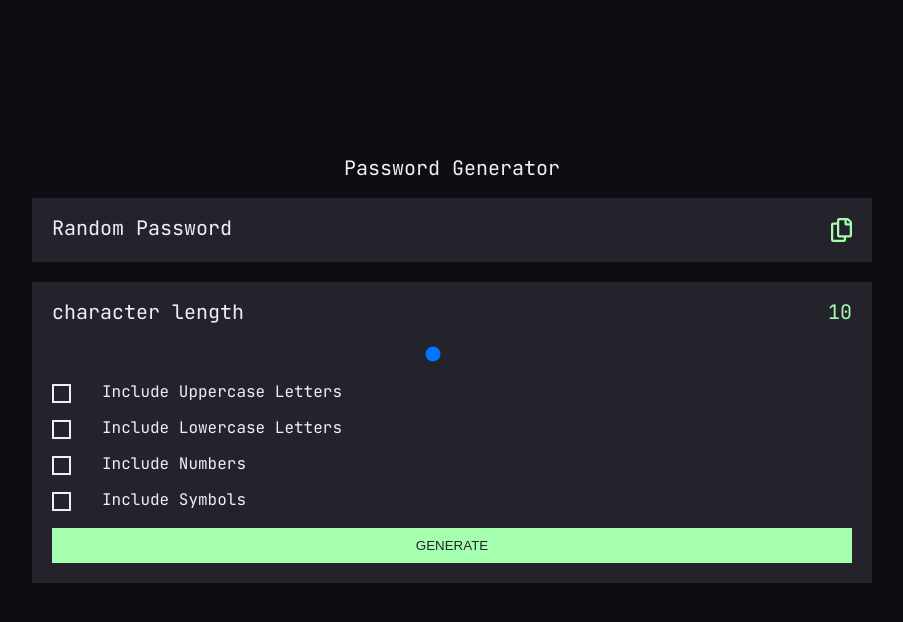
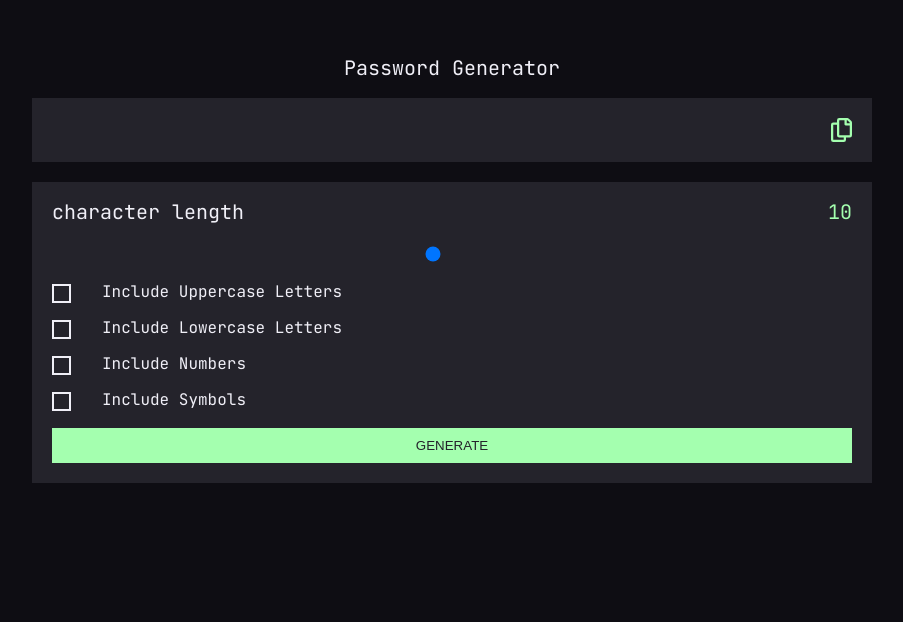
Before and after one commit to nicolenam/passwordGenerator, a React (Create React App) app: page / in a window 1280 px wide. Shown: the part 142-764 px from the top of the page, without its empty margins (188-1091 px from the left). Built offline with nearby package versions, Linux system fonts and the light colour scheme.

Commit message:
Added initial logic to handle the number of characters needed to generate random password

```diff
--- a/src/App.css
+++ b/src/App.css
@@ -59,7 +59,7 @@
   background-color: #0e0d13;
   font-size: 20px;
   max-width: 1440px;
-  margin: 300px auto;
+  margin: 200px auto;
 }
 
 h1{
@@ -81,7 +81,6 @@
 .display{
 	display: flex;
 	justify-content: space-between;
-
 }
 
 .display svg {
--- a/src/App.js
+++ b/src/App.js
@@ -1,15 +1,19 @@
 import './App.css';
+import { useState } from 'react';
 import Display from './Components/Display';
 import Form from './Components/Form';
 
 function App() {
+
+  const [ password, setPassword ] = useState("");
+
   return (
     <div className="App">
       <header>
         <h1>Password Generator</h1>
       </header>
-      <Display />
-      <Form />
+      <Display password={password} />
+      <Form setPassword={setPassword}/>
     </div>
   );
 }
--- a/src/Components/Display.js
+++ b/src/Components/Display.js
@@ -1,8 +1,13 @@
-const Display = () =>{
+const Display = ({password}) =>{
+
+    const handleClick = () =>{
+        password.select();
+    }
+
     return(
         <section className="display wrapper">
-                <h2>Random Password</h2>
-                <svg width="21" height="24" xmlns="http://www.w3.org/2000/svg"><path d="M20.341 3.091 17.909.659A2.25 2.25 0 0 0 16.319 0H8.25A2.25 2.25 0 0 0 6 2.25V4.5H2.25A2.25 2.25 0 0 0 0 6.75v15A2.25 2.25 0 0 0 2.25 24h10.5A2.25 2.25 0 0 0 15 21.75V19.5h3.75A2.25 2.25 0 0 0 21 17.25V4.682a2.25 2.25 0 0 0-.659-1.591ZM12.469 21.75H2.53a.281.281 0 0 1-.281-.281V7.03a.281.281 0 0 1 .281-.281H6v10.5a2.25 2.25 0 0 0 2.25 2.25h4.5v1.969a.282.282 0 0 1-.281.281Zm6-4.5H8.53a.281.281 0 0 1-.281-.281V2.53a.281.281 0 0 1 .281-.281H13.5v4.125c0 .621.504 1.125 1.125 1.125h4.125v9.469a.282.282 0 0 1-.281.281Zm.281-12h-3v-3h.451c.075 0 .147.03.2.082L18.667 4.6a.283.283 0 0 1 .082.199v.451Z" fill="#A4FFAF"/></svg>
+                <h2>{password}</h2>
+                <svg width="21" height="24" xmlns="http://www.w3.org/2000/svg"><path d="M20.341 3.091 17.909.659A2.25 2.25 0 0 0 16.319 0H8.25A2.25 2.25 0 0 0 6 2.25V4.5H2.25A2.25 2.25 0 0 0 0 6.75v15A2.25 2.25 0 0 0 2.25 24h10.5A2.25 2.25 0 0 0 15 21.75V19.5h3.75A2.25 2.25 0 0 0 21 17.25V4.682a2.25 2.25 0 0 0-.659-1.591ZM12.469 21.75H2.53a.281.281 0 0 1-.281-.281V7.03a.281.281 0 0 1 .281-.281H6v10.5a2.25 2.25 0 0 0 2.25 2.25h4.5v1.969a.282.282 0 0 1-.281.281Zm6-4.5H8.53a.281.281 0 0 1-.281-.281V2.53a.281.281 0 0 1 .281-.281H13.5v4.125c0 .621.504 1.125 1.125 1.125h4.125v9.469a.282.282 0 0 1-.281.281Zm.281-12h-3v-3h.451c.075 0 .147.03.2.082L18.667 4.6a.283.283 0 0 1 .082.199v.451Z" fill="#A4FFAF" onClick={handleClick}/></svg>
         </section>
     )
 }
--- a/src/Components/Form.js
+++ b/src/Components/Form.js
@@ -2,19 +2,33 @@
 import OptionsList from "./OptionsList";
 import Evaluation from "./Evaluation";
 
-const Form = () =>{
+const Form = ({setPassword}) =>{
 
-    const [length, setLength] = useState(10);
-    const [optionsArr, setOptionsArr] = useState([])
+    const [ length, setLength ] = useState(10);
+    const [ optionsArr, setOptionsArr ] = useState([]);
 
     const handleChange = (e) =>{
         setLength(e.target.value)
     }
 
-    const handleSubmit = (e) =>{
+    const generatePassword = (e) =>{
         e.preventDefault();
-        console.log("final length:", length);
-        console.log("user chosen options:", optionsArr);
+
+        const characters = "0123456789abcdefghijklmnopqrstuvwxyz!@#$%^&*()ABCDEFGHIJKLMNOPQRSTUVWXYZ";
+        let password = "";
+
+        for (let i = 0 ; i <= length-1 ; i++) {
+
+            const randomCharacters = Math.floor(Math.random() * characters.length);
+
+            password += characters.substring(randomCharacters, randomCharacters +1);
+
+            console.log(password)
+
+        }
+
+
+
     }
 
     const userInput = (e) =>{
@@ -29,7 +43,7 @@
     }
 
     return(
-        <form className="wrapper" onSubmit={handleSubmit}>
+        <form className="wrapper" onSubmit={generatePassword}>
             <div className="sliderContainer">
                 <h2>character length</h2>
                 <p>{length}</p>
```
